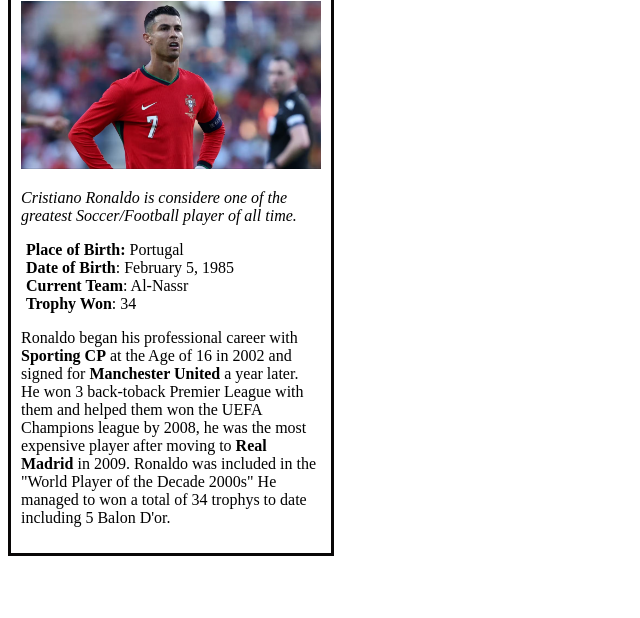
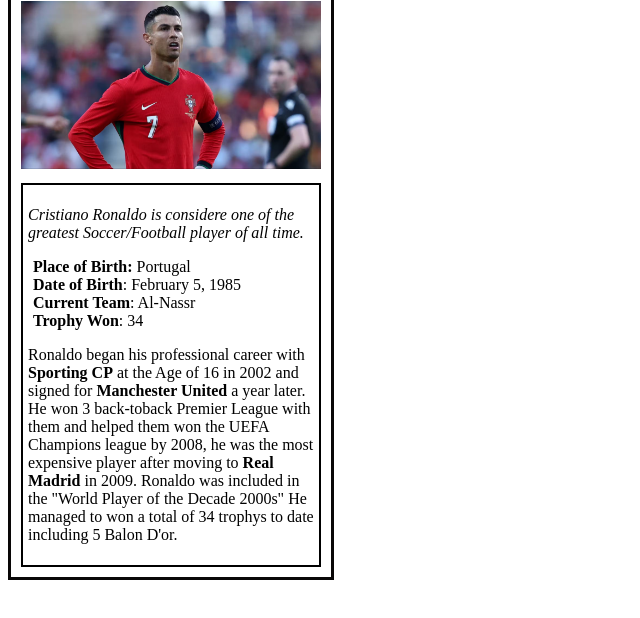
Before and after one commit to Carlvensky/Udacity, a plain HTML site: page Trading Card/Card.html in a window 1280 px wide. Shown: the part 100-718 px from the top of the page, without its empty margins (0-640 px from the left). Drawn offline with Linux system fonts and the light colour scheme.

Commit message:
information

```diff
--- a/Trading Card/Card.html
+++ b/Trading Card/Card.html
@@ -12,7 +12,7 @@
     <h1>Cristiano Ronaldo</h1>
     <img src="Ronaldo.avif" alt="Ronaldo's Picture" width="300px">
 
-    <div class="infor">
+    <div class="information">
         <p class="info">Cristiano Ronaldo is considere one of the greatest Soccer/Football player of all time.</p>
 
         <ul>
```
